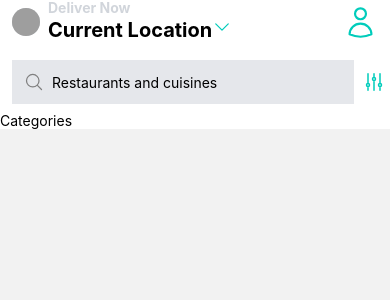
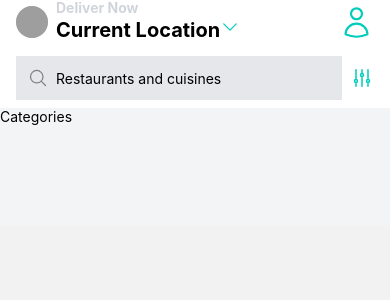
Before and after one commit to BrandTrump/Deliveroo-Clone, a React Native app: screen /Home in a window 390 px wide. Shown: the top 300 px of the page. Built offline with nearby package versions, Linux system fonts and the light colour scheme; grey boxes are pictures that could not be loaded.

Commit message:
style: updated spacing based on the new constants

```diff
--- a/screens/HomeScreen.tsx
+++ b/screens/HomeScreen.tsx
@@ -16,6 +16,7 @@ import {
   AdjustmentsVerticalIcon,
 } from "react-native-heroicons/outline";
 import Categories from "@/components/Categories";
+import { spacing } from "@/themes/spacing";
 
 export default function HomeScreen() {
   const navigation = useNavigation();
@@ -30,21 +31,20 @@ export default function HomeScreen() {
       <View
         style={{
           flexDirection: "row",
-          paddingBottom: 16,
+          paddingBottom: spacing[3],
           alignItems: "center",
-          marginHorizontal: 4,
-          paddingHorizontal: 8,
-          gap: 8,
+          marginHorizontal: spacing[4],
+          gap: spacing[2],
         }}
       >
         <Image
           source={{ uri: "https://links.papareact.com/wru" }}
           alt=""
           style={{
-            height: 28,
-            width: 28,
+            height: spacing[7],
+            width: spacing[7],
             backgroundColor: "rgb(209 213 219)",
-            padding: 4,
+            padding: spacing[4],
             borderRadius: 100,
           }}
         />
@@ -79,19 +79,18 @@ export default function HomeScreen() {
         style={{
           flexDirection: "row",
           alignItems: "center",
-          gap: 8,
-          paddingBottom: 8,
-          marginHorizontal: 4,
+          gap: spacing[2],
+          paddingBottom: spacing[2],
+          marginHorizontal: spacing[4],
         }}
       >
         <View
           style={{
             flexDirection: "row",
-            marginLeft: 8,
             flex: 1,
-            gap: 8,
+            gap: spacing[2],
             backgroundColor: "#e5e7eb",
-            padding: 12,
+            padding: spacing[3],
             alignItems: "center",
           }}
         >
@@ -105,7 +104,10 @@ export default function HomeScreen() {
         <AdjustmentsVerticalIcon color="#00CCBB" />
       </View>
 
-      <ScrollView>
+      <ScrollView
+        style={{ backgroundColor: "#f3f4f6" }}
+        contentContainerStyle={{ paddingBottom: 100 }}
+      >
         {/* Categories  */}
         <Categories />
         {/* Featured rows */}
```
